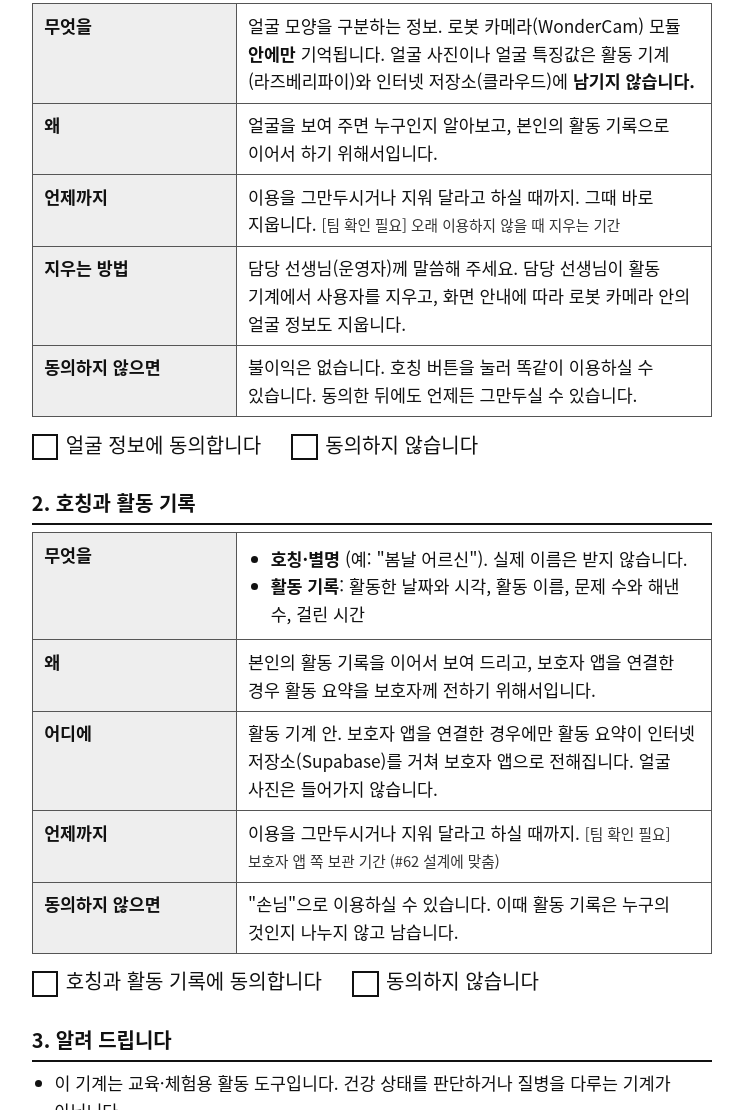
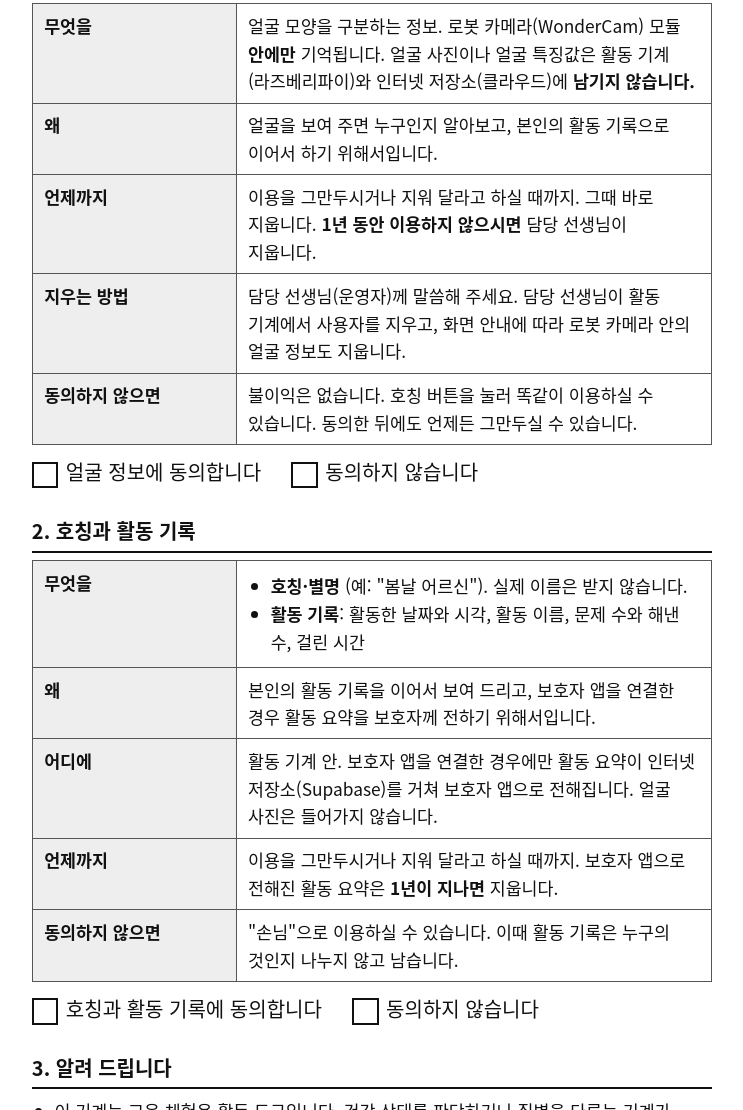
Before and after one commit to namong118/aihand-care, a website: page docs/consent/face-consent.html in a window 1280 px wide. Shown: the part 275-1385 px from the top of the page, without its empty margins (268-1011 px from the left). Drawn offline with Linux system fonts and the light colour scheme.

Commit message:
[docs] 동의서 보관 기간: 얼굴 정보 1년 미이용 시 삭제, 보호자 앱 활동 요약 1년 (#83)
Co-Authored-By: Claude Opus 5.5 <noreply@anthropic.com>

```diff
--- a/docs/consent/face-consent.html
+++ b/docs/consent/face-consent.html
@@ -47,7 +47,7 @@
       얼굴 사진이나 얼굴 특징값은 활동 기계(라즈베리파이)와 인터넷 저장소(클라우드)에 <strong>남기지 않습니다.</strong></td></tr>
     <tr><th>왜</th><td>얼굴을 보여 주면 누구인지 알아보고, 본인의 활동 기록으로 이어서 하기 위해서입니다.</td></tr>
     <tr><th>언제까지</th><td>이용을 그만두시거나 지워 달라고 하실 때까지. 그때 바로 지웁니다.
-      <span class="note">[팀 확인 필요] 오래 이용하지 않을 때 지우는 기간</span></td></tr>
+      <strong>1년 동안 이용하지 않으시면</strong> 담당 선생님이 지웁니다.</td></tr>
     <tr><th>지우는 방법</th><td>담당 선생님(운영자)께 말씀해 주세요. 담당 선생님이 활동 기계에서 사용자를 지우고,
       화면 안내에 따라 로봇 카메라 안의 얼굴 정보도 지웁니다.</td></tr>
     <tr><th>동의하지 않으면</th><td>불이익은 없습니다. 호칭 버튼을 눌러 똑같이 이용하실 수 있습니다.
@@ -69,7 +69,7 @@
     <tr><th>어디에</th><td>활동 기계 안. 보호자 앱을 연결한 경우에만 활동 요약이 인터넷 저장소(Supabase)를 거쳐 보호자 앱으로 전해집니다.
       얼굴 사진은 들어가지 않습니다.</td></tr>
     <tr><th>언제까지</th><td>이용을 그만두시거나 지워 달라고 하실 때까지.
-      <span class="note">[팀 확인 필요] 보호자 앱 쪽 보관 기간 (#62 설계에 맞춤)</span></td></tr>
+      보호자 앱으로 전해진 활동 요약은 <strong>1년이 지나면</strong> 지웁니다.</td></tr>
     <tr><th>동의하지 않으면</th><td>"손님"으로 이용하실 수 있습니다. 이때 활동 기록은 누구의 것인지 나누지 않고 남습니다.</td></tr>
   </table>
   <div class="choice">
```
